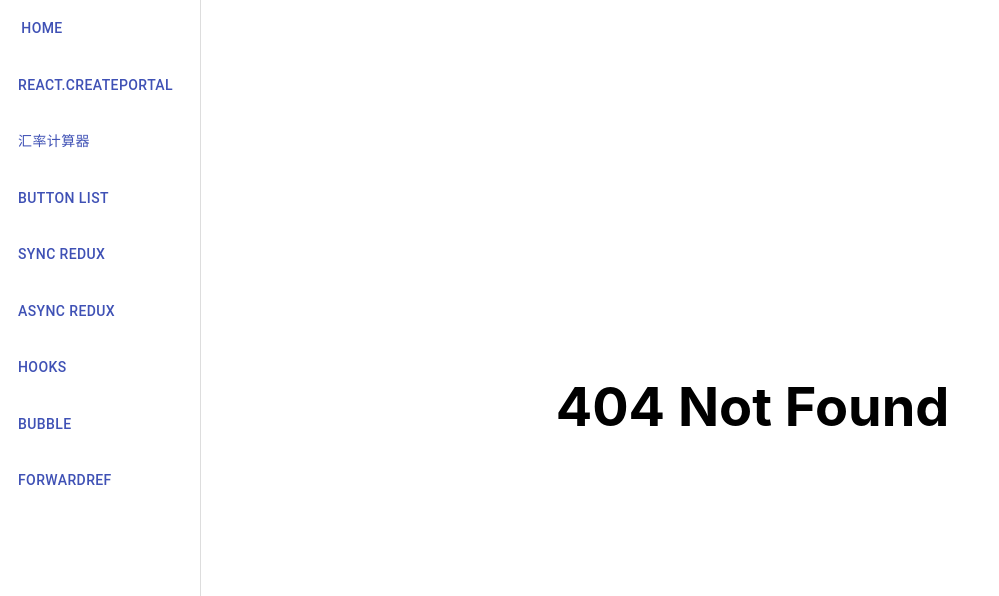
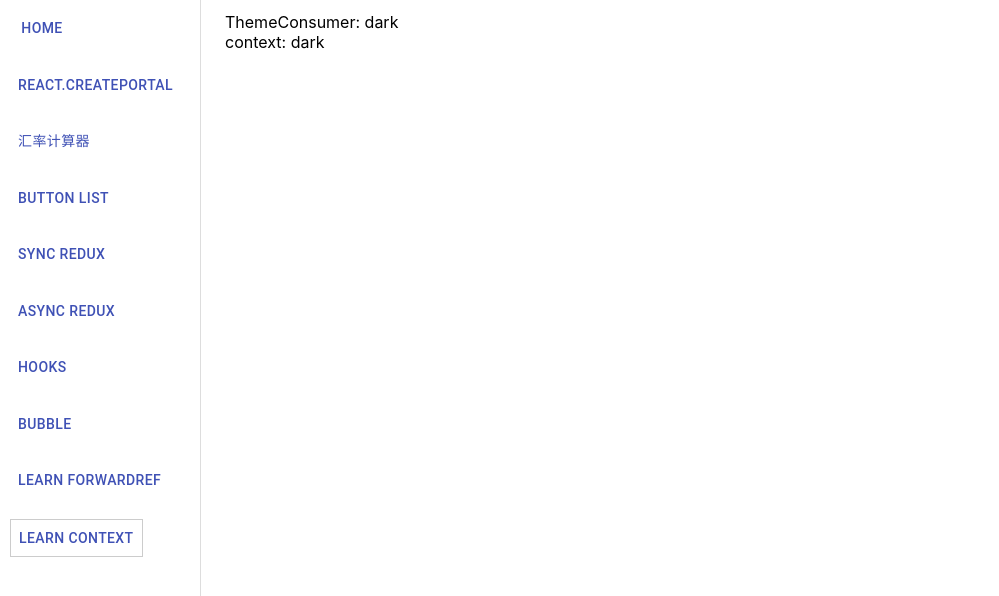
Before and after one commit to learn-frame/learn-react, a React (Create React App) app: page /learn-context in a window 1280 px wide. Before the commit this address had no page. Shown: the top 596 px of the page, without its empty margins (0-999 px from the left). Built offline with nearby package versions, Linux system fonts and the light colour scheme.

Commit message:
feat: learn context

```diff
--- /dev/null
+++ b/src/containers/LearnContext.tsx
@@ -0,0 +1,21 @@
+import { FC, useContext } from 'react'
+import { ThemeContext } from 'src'
+
+const LearnContext: FC = () => {
+  const ThemeConsumer = ThemeContext.Consumer
+  const context = useContext(ThemeContext)
+  return (
+    <ThemeConsumer>
+      {(value) => {
+        return (
+          <>
+            <div>ThemeConsumer: {value}</div>
+            <div>context: {context}</div>
+          </>
+        )
+      }}
+    </ThemeConsumer>
+  )
+}
+
+export default LearnContext
--- a/src/containers/index.ts
+++ b/src/containers/index.ts
@@ -6,7 +6,8 @@ import LearnRedux from 'src/containers/LearnRedux'
 import AsyncRedux from 'src/containers/AsyncRedux'
 import Hooks from 'src/containers/Hooks'
 import Bubble from 'src/containers/Bubble'
-import ForwardRef from 'src/containers/ForwardRef/LearnForwardRef'
+import ForwardRef from 'src/containers/LearnForwardRef/LearnForwardRef'
+import LearnContext from 'src/containers/LearnContext'
 
 export {
   Home,
@@ -18,4 +19,5 @@ export {
   Hooks,
   Bubble,
   ForwardRef,
+  LearnContext,
 }
--- a/src/index.tsx
+++ b/src/index.tsx
@@ -1,7 +1,7 @@
-import { StrictMode } from 'react'
+import { StrictMode, createContext } from 'react'
 import ReactDOM from 'react-dom'
 import { BrowserRouter } from 'react-router-dom'
-import { Provider } from 'react-redux'
+import { Provider as ReduxProvider } from 'react-redux'
 import { enableMapSet } from 'immer'
 import * as serviceWorker from 'src/serviceWorker'
 import configureStore from 'src/stores/configureStore'
@@ -29,10 +29,14 @@ function getConfirmation(message: string, cb: Function) {
 
 const supportsHistory = 'pushState' in window.history
 
+export const ThemeContext = createContext('light')
+const ThemeProvider = ThemeContext.Provider
+
 const renderApp = () =>
   ReactDOM.render(
     <StrictMode>
-      <Provider store={store}>
+      <ThemeProvider value='dark'>
+        <ReduxProvider store={store}>
           <BrowserRouter
             basename='/'
             // 跳转前的回调
@@ -46,7 +50,8 @@ const renderApp = () =>
           >
             <App />
           </BrowserRouter>
-      </Provider>
+        </ReduxProvider>
+      </ThemeProvider>
     </StrictMode>,
     document.getElementById('root'),
   )
--- a/src/router.ts
+++ b/src/router.ts
@@ -8,6 +8,7 @@ import {
   Hooks,
   Bubble,
   ForwardRef,
+  LearnContext,
 } from 'src/containers'
 
 const routers = [
@@ -54,8 +55,13 @@ const routers = [
   },
   {
     path: '/forwardRef',
-    name: 'ForwardRef',
+    name: 'Learn ForwardRef',
     component: ForwardRef,
+  },
+  {
+    path: '/learn-context',
+    name: 'Learn Context',
+    component: LearnContext,
   },
 ]
 
```
Also changed, not shown: src/containers/LearnForwardRef/FancyButton.tsx (renamed from src/containers/ForwardRef/FancyButton.tsx), src/containers/LearnForwardRef/LearnForwardRef.tsx (renamed from src/containers/ForwardRef/LearnForwardRef.tsx), src/containers/LearnForwardRef/logProps.tsx (renamed from src/containers/ForwardRef/logProps.tsx). Lines whose indentation alone changed are shown as unchanged.
